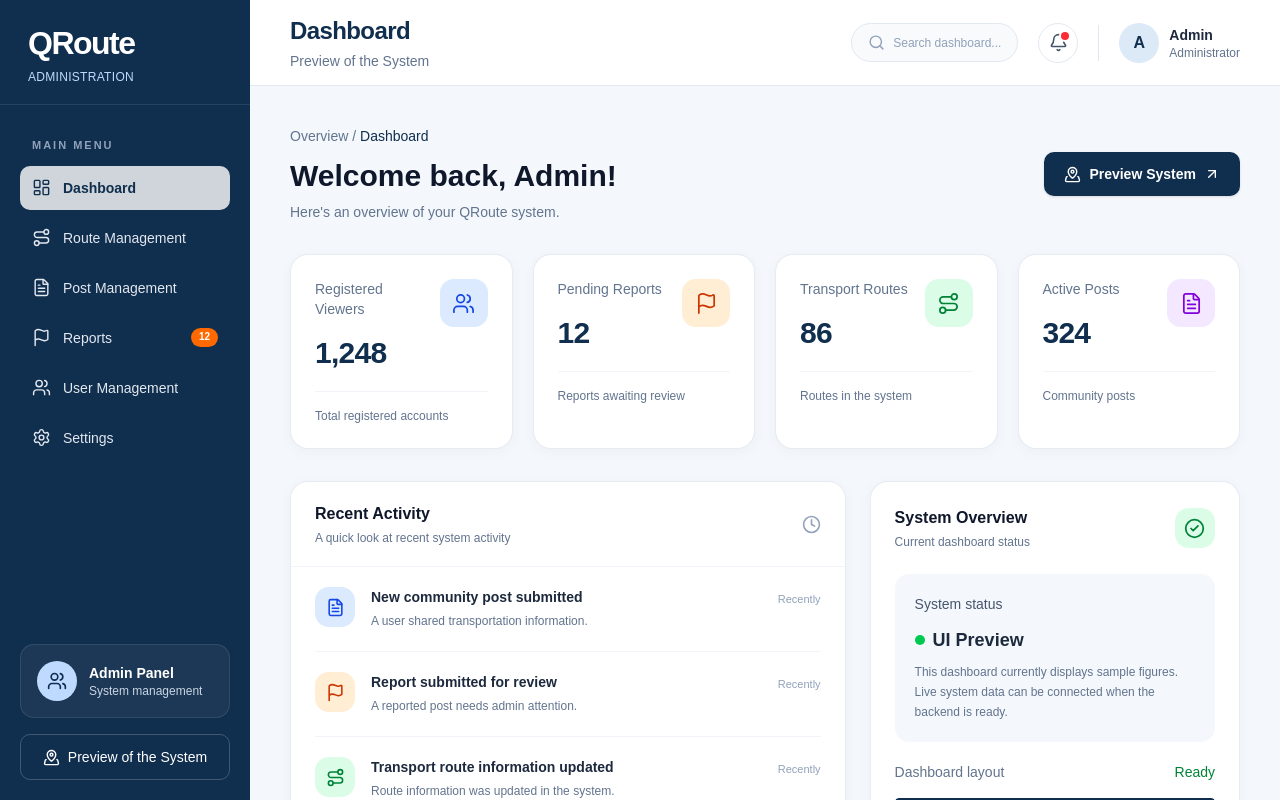
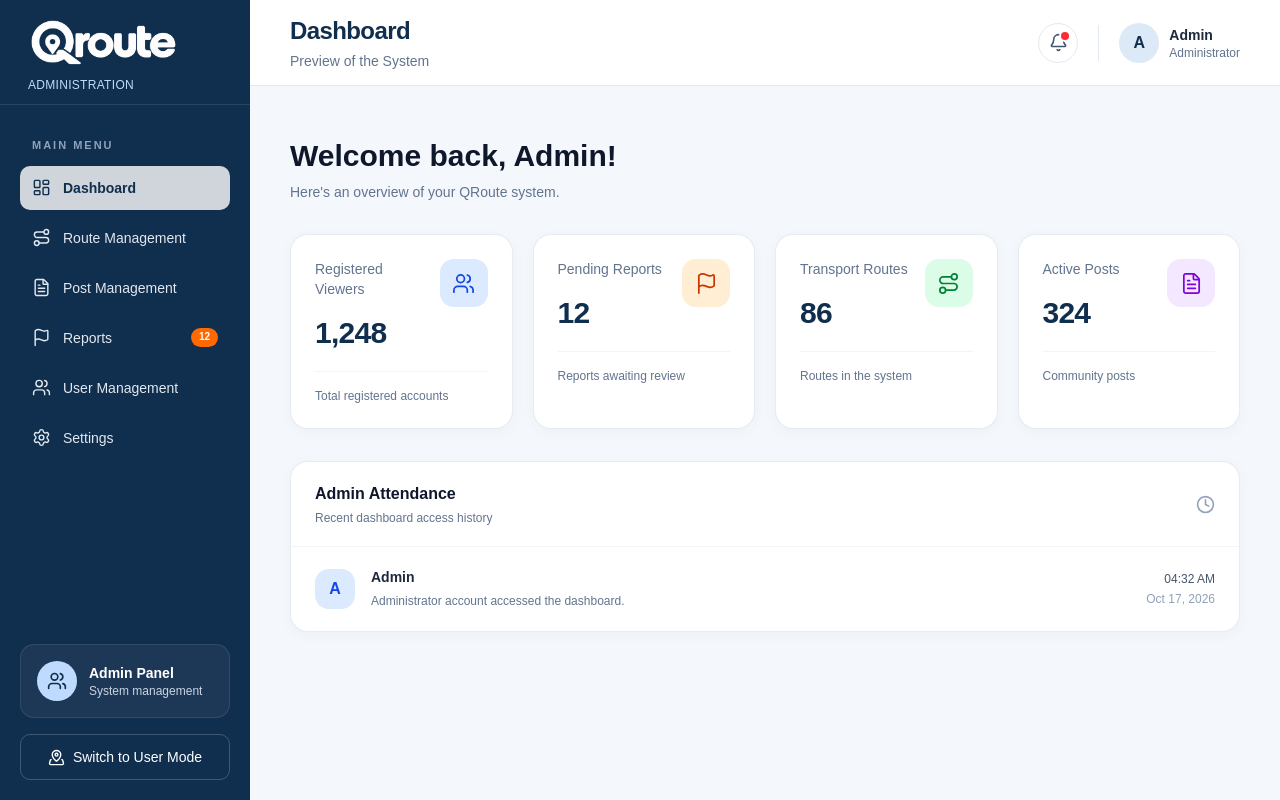
Before and after one commit to mirabell101/Qroute-app2, a React (Vite) app: page /admin/dashboard in a window 1280 px wide. Shown: the top 800 px of the page. Built offline with nearby package versions, Linux system fonts and the light colour scheme.

Commit message:
10/17/2026 admin changes ver 2
Naayos ko na yung ibang main components lalo na sa dashboard. Aayusin na lang yung uniformity nung look kasi nawawala yung notification sa ibang page. Tas wala pang settings

```diff
--- a/src/App.tsx
+++ b/src/App.tsx
@@ -129,9 +129,9 @@ function App() {
         />
         <Route path="/admin/routes" element={<RouteManagement />} />
         <Route
-  path="/admin/post-management"
-  element={<PostManagement />}
-/>
+          path="/admin/post-management"
+          element={<PostManagement />}
+        />
 <Route path="/admin/reports" element={<Reports />} />
 <Route path="/admin/users" element={<UserManagement />} />
       </Routes>
--- a/src/pages/admin/dashboard/dashboard.tsx
+++ b/src/pages/admin/dashboard/dashboard.tsx
@@ -8,10 +8,9 @@ import {
   Users,
   Settings,
   Bell,
-  Search,
+
   ArrowUpRight,
   Clock,
-  CheckCircle2,
   MapPinned,
   Menu,
 } from "lucide-react";
@@ -51,30 +50,21 @@ const summaryCards = [
   },
 ];
 
+const accessDate = new Date();
+
 const activities = [
   {
-    title: "New community post submitted",
-    description: "A user shared transportation information.",
-    time: "Recently",
-    icon: FileText,
-    iconBg: "bg-blue-100",
-    iconColor: "text-blue-700",
-  },
-  {
-    title: "Report submitted for review",
-    description: "A reported post needs admin attention.",
-    time: "Recently",
-    icon: Flag,
-    iconBg: "bg-orange-100",
-    iconColor: "text-orange-700",
-  },
-  {
-    title: "Transport route information updated",
-    description: "Route information was updated in the system.",
-    time: "Recently",
-    icon: Route,
-    iconBg: "bg-green-100",
-    iconColor: "text-green-700",
+    title: "Admin accessed the dashboard",
+    description: "Administrator account accessed the dashboard.",
+    time: accessDate.toLocaleTimeString("en-PH", {
+      hour: "2-digit",
+      minute: "2-digit",
+    }),
+    date: accessDate.toLocaleDateString("en-PH", {
+      year: "numeric",
+      month: "short",
+      day: "numeric",
+    }),
   },
 ];
 
@@ -92,12 +82,15 @@ export default function Dashboard() {
 
   return (
     <div className="min-h-screen bg-[#F4F8FC] text-slate-800">
+      {/* Sidebar */}
       <aside className="fixed inset-y-0 left-0 z-30 hidden w-[250px] flex-col bg-[#102E4D] text-white md:flex">
         <div className="flex h-[105px] items-center border-b border-white/10 px-7">
           <div>
-            <h1 className="text-[32px] font-extrabold tracking-[-1.5px]">
-              QRoute
-            </h1>
+            <img
+                src="/White%20Qroute%20Logo.png"
+                alt="QRoute Logo"
+                className="h-auto w-[150px] object-contain"
+              />
             <p className="mt-0.5 text-xs tracking-wide text-blue-200">
               ADMINISTRATION
             </p>
@@ -118,8 +111,25 @@ export default function Dashboard() {
                   key={item.label}
                   type="button"
                  onClick={() => {
-                    if (item.label === "Dashboard") {
+                      switch (item.label) {
+                        case "Dashboard":
                           navigate("/admin/dashboard");
+                          break;
+                        case "Route Management":
+                          navigate("/admin/routes");
+                          break;
+                        case "Post Management":
+                          navigate("/admin/post-management");
+                          break;
+                        case "Reports":
+                          navigate("/admin/reports");
+                          break;
+                        case "User Management":
+                          navigate("/admin/users");
+                          break;
+                        case "Settings":
+                          navigate("/admin/settings");
+                          break;
                       }
                     }}
                   className={`flex w-full items-center gap-3 rounded-lg px-3 py-3 text-left text-sm transition ${
@@ -130,6 +140,7 @@ export default function Dashboard() {
                 >
                   <Icon size={19} strokeWidth={1.8} />
                   <span>{item.label}</span>
+
                   {item.label === "Reports" && (
                     <span className="ml-auto rounded-full bg-orange-500 px-2 py-0.5 text-[10px] font-bold text-white">
                       12
@@ -141,6 +152,7 @@ export default function Dashboard() {
           </nav>
         </div>
 
+        {/* Sidebar bottom */}
         <div className="mt-auto p-5">
           <div className="mb-4 rounded-xl border border-white/10 bg-white/5 p-4">
             <div className="flex items-center gap-3">
@@ -149,7 +161,9 @@ export default function Dashboard() {
               </div>
               <div>
                 <p className="text-sm font-semibold">Admin Panel</p>
-                <p className="text-xs text-slate-300">System management</p>
+                <p className="text-xs text-slate-300">
+                  System management
+                </p>
               </div>
             </div>
           </div>
@@ -160,17 +174,20 @@ export default function Dashboard() {
             className="flex w-full items-center justify-center gap-2 rounded-lg border border-white/20 px-4 py-3 text-sm font-medium transition hover:bg-white/10"
           >
             <MapPinned size={17} />
-            Preview of the System
+            Switch to User Mode
           </button>
         </div>
       </aside>
 
+      {/* Main Content */}
       <main className="min-h-screen md:ml-[250px]">
+        {/* Header */}
         <header className="sticky top-0 z-20 flex min-h-[86px] items-center justify-between border-b border-slate-200 bg-white/95 px-5 backdrop-blur sm:px-8 lg:px-10">
           <div className="flex items-center gap-3">
             <div className="flex h-10 w-10 items-center justify-center rounded-lg bg-[#102E4D] text-white md:hidden">
               <Menu size={21} />
             </div>
+
             <div>
               <h2 className="text-xl font-bold tracking-tight text-[#102E4D] sm:text-2xl">
                 Dashboard
@@ -182,12 +199,7 @@ export default function Dashboard() {
           </div>
 
           <div className="flex items-center gap-3 sm:gap-5">
-            <div className="hidden items-center gap-2 rounded-full border border-slate-200 bg-slate-50 px-4 py-2.5 lg:flex">
-              <Search size={17} className="text-slate-400" />
-              <span className="text-xs text-slate-400">
-                Search dashboard...
-              </span>
-            </div>
+
 
             <button
               type="button"
@@ -205,38 +217,36 @@ export default function Dashboard() {
                 A
               </div>
               <div className="hidden sm:block">
-                <p className="text-sm font-semibold text-slate-800">Admin</p>
-                <p className="text-xs text-slate-500">Administrator</p>
+                <p className="text-sm font-semibold text-slate-800">
+                  Admin
+                </p>
+                <p className="text-xs text-slate-500">
+                  Administrator
+                </p>
               </div>
             </div>
           </div>
         </header>
 
+        {/* Dashboard Body */}
         <div className="mx-auto max-w-[1500px] p-5 sm:p-8 lg:p-10">
+          {/* Welcome Section */}
           <section className="mb-8 flex flex-col justify-between gap-4 sm:flex-row sm:items-center">
             <div>
-              <p className="text-sm text-slate-500">
-                Overview / <span className="font-medium text-[#102E4D]">Dashboard</span>
-              </p>
+
+
               <h3 className="mt-3 text-2xl font-bold text-slate-900 sm:text-3xl">
                 Welcome back, Admin!
               </h3>
+
               <p className="mt-2 text-sm text-slate-500">
                 Here&apos;s an overview of your QRoute system.
               </p>
             </div>
 
-            <button
-              type="button"
-              onClick={() => navigate("/admin")}
-              className="inline-flex w-fit items-center gap-2 rounded-lg bg-[#102E4D] px-5 py-3 text-sm font-semibold text-white shadow-sm transition hover:bg-[#19476D]"
-            >
-              <MapPinned size={17} />
-              Preview System
-              <ArrowUpRight size={16} />
-            </button>
           </section>
 
+          {/* Summary Cards */}
           <section className="grid grid-cols-1 gap-5 sm:grid-cols-2 xl:grid-cols-4">
             {summaryCards.map((card) => {
               const Icon = card.icon;
@@ -264,114 +274,68 @@ export default function Dashboard() {
                   </div>
 
                   <div className="mt-5 flex items-center gap-2 border-t border-slate-100 pt-4">
-                    <span className="text-xs text-slate-500">{card.note}</span>
+                    <span className="text-xs text-slate-500">
+                      {card.note}
+                    </span>
                   </div>
                 </article>
               );
             })}
           </section>
 
-          <section className="mt-8 grid grid-cols-1 gap-6 xl:grid-cols-[1.5fr_1fr]">
+          {/* Admin Attendance */}
+          <section className="mt-8 grid grid-cols-1 gap-6">
             <div className="overflow-hidden rounded-2xl border border-slate-200/80 bg-white shadow-[0_3px_14px_rgba(15,23,42,0.035)]">
               <div className="flex items-center justify-between border-b border-slate-100 px-5 py-5 sm:px-6">
                 <div>
-                  <h4 className="font-bold text-slate-900">Recent Activity</h4>
+                  <h4 className="font-bold text-slate-900">
+                    Admin Attendance
+                  </h4>
                   <p className="mt-1 text-xs text-slate-500">
-                    A quick look at recent system activity
+                    Recent dashboard access history
                   </p>
                 </div>
+
                 <Clock size={19} className="text-slate-400" />
               </div>
 
               <div className="divide-y divide-slate-100 px-5 sm:px-6">
-                {activities.map((activity) => {
-                  const Icon = activity.icon;
-
-                  return (
+{activities.map((activity) => (
   <div
     key={activity.title}
-                      className="flex items-start gap-4 py-5"
+    className="flex items-center gap-4 py-5"
   >
-                      <div
-                        className={`flex h-10 w-10 shrink-0 items-center justify-center rounded-xl ${activity.iconBg} ${activity.iconColor}`}
-                      >
-                        <Icon size={19} />
+    {/* Admin Avatar */}
+    <div className="flex h-10 w-10 shrink-0 items-center justify-center rounded-xl bg-blue-100 font-bold text-blue-700">
+      A
     </div>
+
+    {/* Admin Details - Left Side */}
     <div className="min-w-0 flex-1">
       <p className="text-sm font-semibold text-slate-800">
-                          {activity.title}
+        Admin
       </p>
       <p className="mt-1 text-xs leading-5 text-slate-500">
         {activity.description}
       </p>
     </div>
-                      <span className="shrink-0 pt-1 text-[11px] text-slate-400">
+
+    {/* Date and Time - Right Side */}
+    <div className="flex w-36 shrink-0 flex-col items-end text-right">
+      <p className="whitespace-nowrap text-xs font-medium text-slate-600">
         {activity.time}
-                      </span>
-                    </div>
-                  );
-                })}
-              </div>
-
-              <div className="border-t border-slate-100 px-5 py-4 sm:px-6">
-                <p className="text-xs text-slate-400">
-                  Sample activity entries for UI preview.
+      </p>
+      <p className="mt-1 whitespace-nowrap text-xs text-slate-400">
+        {activity.date}
       </p>
     </div>
   </div>
-
-            <div className="rounded-2xl border border-slate-200/80 bg-white p-5 shadow-[0_3px_14px_rgba(15,23,42,0.035)] sm:p-6">
-              <div className="flex items-center justify-between">
-                <div>
-                  <h4 className="font-bold text-slate-900">System Overview</h4>
-                  <p className="mt-1 text-xs text-slate-500">
-                    Current dashboard status
-                  </p>
-                </div>
-                <div className="flex h-10 w-10 items-center justify-center rounded-xl bg-green-100 text-green-700">
-                  <CheckCircle2 size={21} />
-                </div>
+))}
               </div>
 
-              <div className="mt-6 rounded-xl bg-[#F4F8FC] p-5">
-                <p className="text-sm font-medium text-slate-600">
-                  System status
-                </p>
-                <div className="mt-3 flex items-center gap-2">
-                  <span className="h-2.5 w-2.5 rounded-full bg-green-500" />
-                  <span className="text-lg font-bold text-slate-800">
-                    UI Preview
-                  </span>
-                </div>
-                <p className="mt-2 text-xs leading-5 text-slate-500">
-                  This dashboard currently displays sample figures. Live system
-                  data can be connected when the backend is ready.
-                </p>
-              </div>
 
-              <div className="mt-5 space-y-4">
-                <div className="flex items-center justify-between text-sm">
-                  <span className="text-slate-500">Dashboard layout</span>
-                  <span className="font-medium text-green-700">Ready</span>
-                </div>
-                <div className="h-2 overflow-hidden rounded-full bg-slate-100">
-                  <div className="h-full w-full rounded-full bg-[#102E4D]" />
-                </div>
-
-                <div className="flex items-center justify-between text-sm">
-                  <span className="text-slate-500">Live data connection</span>
-                  <span className="font-medium text-amber-600">Pending</span>
-                </div>
-                <div className="h-2 overflow-hidden rounded-full bg-slate-100">
-                  <div className="h-full w-1/4 rounded-full bg-amber-400" />
-                </div>
-              </div>
             </div>
           </section>
-
-          <footer className="pb-4 pt-8 text-center text-xs text-slate-400">
-            QRoute Admin Dashboard · UI Preview
-          </footer>
         </div>
       </main>
     </div>
--- a/src/pages/admin/post-management/post-management.tsx
+++ b/src/pages/admin/post-management/post-management.tsx
@@ -165,9 +165,11 @@ export default function PostManagement() {
       >
         <div className="flex h-[105px] items-center border-b border-white/10 px-7">
           <div>
-            <h1 className="text-[32px] font-extrabold tracking-[-1.5px]">
-              QRoute
-            </h1>
+             <img
+                src="/White%20Qroute%20Logo.png"
+                alt="QRoute Logo"
+                className="h-auto w-[150px] object-contain"
+              />
             <p className="mt-0.5 text-xs tracking-wide text-blue-200">
               ADMINISTRATION
             </p>
@@ -268,12 +270,7 @@ export default function PostManagement() {
         <div className="mx-auto max-w-[1500px] p-5 sm:p-8 lg:p-10">
           {/* Page title */}
           <section className="mb-7">
-            <p className="text-sm text-slate-500">
-              Overview /{" "}
-              <span className="font-medium text-[#102E4D]">
-                Post Management
-              </span>
-            </p>
+
 
             <h3 className="mt-3 text-2xl font-bold text-slate-900 sm:text-3xl">
               Community Posts
--- a/src/pages/admin/reports/reports.tsx
+++ b/src/pages/admin/reports/reports.tsx
@@ -180,9 +180,11 @@ export default function Reports() {
       >
         <div className="flex h-[105px] items-center border-b border-white/10 px-7">
           <div>
-            <h1 className="text-[32px] font-extrabold tracking-[-1.5px]">
-              QRoute
-            </h1>
+             <img
+                src="/White%20Qroute%20Logo.png"
+                alt="QRoute Logo"
+                className="h-auto w-[150px] object-contain"
+              />
             <p className="mt-0.5 text-xs tracking-wide text-blue-200">
               ADMINISTRATION
             </p>
@@ -294,10 +296,7 @@ export default function Reports() {
           {/* Page heading */}
           <section className="mb-8 flex flex-col justify-between gap-4 sm:flex-row sm:items-center">
             <div>
-              <p className="text-sm text-slate-500">
-                Overview /{" "}
-                <span className="font-medium text-[#102E4D]">Reports</span>
-              </p>
+
 
               <h3 className="mt-3 text-2xl font-bold text-slate-900 sm:text-3xl">
                 Report Management
--- a/src/pages/admin/route-management/route-management.tsx
+++ b/src/pages/admin/route-management/route-management.tsx
@@ -37,7 +37,7 @@ type Filter = (typeof filters)[number];
 const navigationItems = [
   { label: "Dashboard", icon: LayoutDashboard, path: "/admin/dashboard" },
   { label: "Route Management", icon: RouteIcon, path: "/admin/routes" },
-  { label: "Post Management", icon: FileText, path: "/admin/posts" },
+  { label: "Post Management", icon: FileText, path: "/admin/post-management" },
   { label: "Reports", icon: Flag, path: "/admin/reports" },
   { label: "User Management", icon: Users, path: "/admin/users" },
   { label: "Settings", icon: Settings, path: "/admin/settings" },
@@ -146,7 +146,11 @@ export default function RouteManagement() {
             className="text-left"
             aria-label="QRoute dashboard"
           >
-            <h1 className="text-[32px] font-extrabold tracking-[-1.5px]">QRoute</h1>
+            <img
+                src="/White%20Qroute%20Logo.png"
+                alt="QRoute Logo"
+                className="h-auto w-[150px] object-contain"
+              />
             <p className="mt-0.5 text-xs tracking-wide text-blue-200">ADMINISTRATION</p>
           </button>
         </div>
@@ -219,10 +223,7 @@ export default function RouteManagement() {
             </p>
           </div>
           <div className="flex items-center gap-3 sm:gap-5">
-            <div className="hidden items-center gap-2 rounded-full border border-slate-200 bg-slate-50 px-4 py-2.5 lg:flex">
-              <Search size={17} className="text-slate-400" />
-              <span className="text-xs text-slate-400">Search routes...</span>
-            </div>
+
             <button
               type="button"
               aria-label="Notifications"
@@ -247,9 +248,7 @@ export default function RouteManagement() {
         <div className="mx-auto max-w-[1500px] p-5 sm:p-8 lg:p-10">
           <section className="mb-8 flex flex-col justify-between gap-4 sm:flex-row sm:items-center">
             <div>
-              <p className="text-sm text-slate-500">
-                Administration / <span className="font-medium text-[#102E4D]">Route Management</span>
-              </p>
+
               <h3 className="mt-3 text-2xl font-bold text-slate-900 sm:text-3xl">
                 Transport Routes
               </h3>
--- a/src/pages/admin/user-management/user-management.tsx
+++ b/src/pages/admin/user-management/user-management.tsx
@@ -172,9 +172,11 @@ export default function UserManagement() {
       >
         <div className="flex h-[105px] items-center border-b border-white/10 px-7">
           <div>
-            <h1 className="text-[32px] font-extrabold tracking-[-1.5px]">
-              QRoute
-            </h1>
+             <img
+                src="/White%20Qroute%20Logo.png"
+                alt="QRoute Logo"
+                className="h-auto w-[150px] object-contain"
+              />
             <p className="mt-0.5 text-xs tracking-wide text-blue-200">
               ADMINISTRATION
             </p>
@@ -285,12 +287,6 @@ export default function UserManagement() {
           {/* Page heading */}
           <section className="mb-8 flex flex-col justify-between gap-4 sm:flex-row sm:items-center">
             <div>
-              <p className="text-sm text-slate-500">
-                Overview /{" "}
-                <span className="font-medium text-[#102E4D]">
-                  User Management
-                </span>
-              </p>
 
               <h3 className="mt-3 text-2xl font-bold text-slate-900 sm:text-3xl">
                 Registered Users
```
Also changed, not shown: public/White Qroute Logo.png (added). Lines whose indentation alone changed are shown as unchanged.
